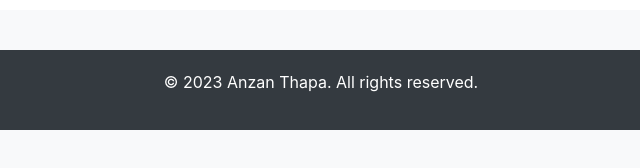
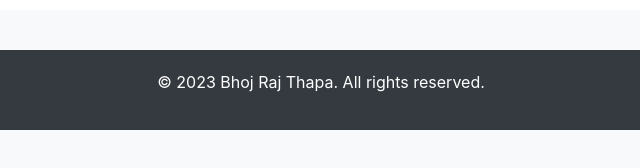
Before and after one commit to anzanthapa/portfolio, a plain HTML site: page index.html in a window 1280 px wide. Shown: the part 484-652 px from the top of the page, 319-959 px from the left. Drawn offline with nearby package versions, Linux system fonts and the light colour scheme.

Commit message:
Update index.html

```diff
--- a/index.html
+++ b/index.html
@@ -57,7 +57,7 @@
     <!-- Add more styled sections as needed -->
 
     <footer>
-        <p>&copy; 2023 Anzan Thapa. All rights reserved.</p>
+        <p>&copy; 2023 Bhoj Raj Thapa. All rights reserved.</p>
     </footer>
 
     <!-- Add Bootstrap JS and Popper.js scripts -->
```
